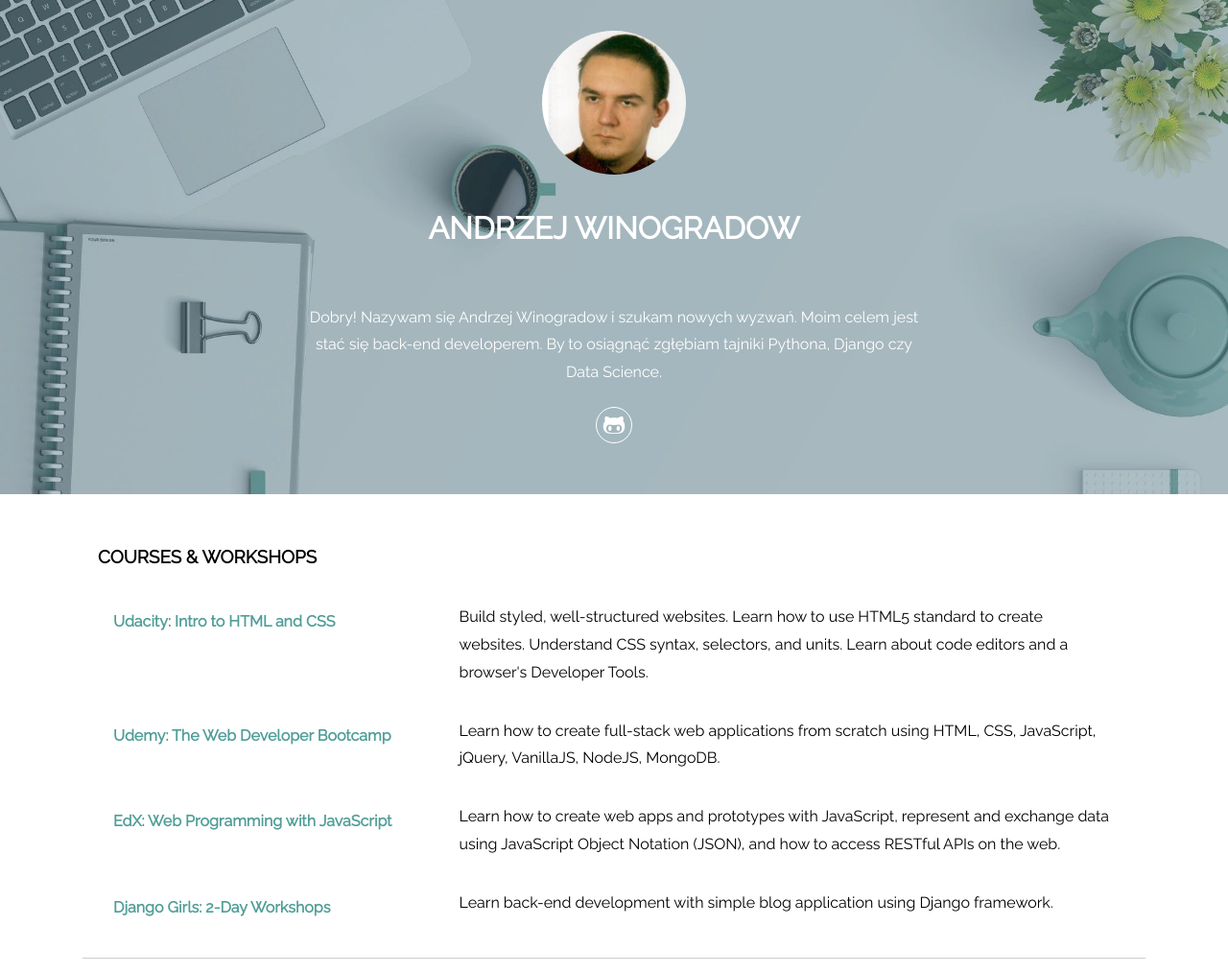
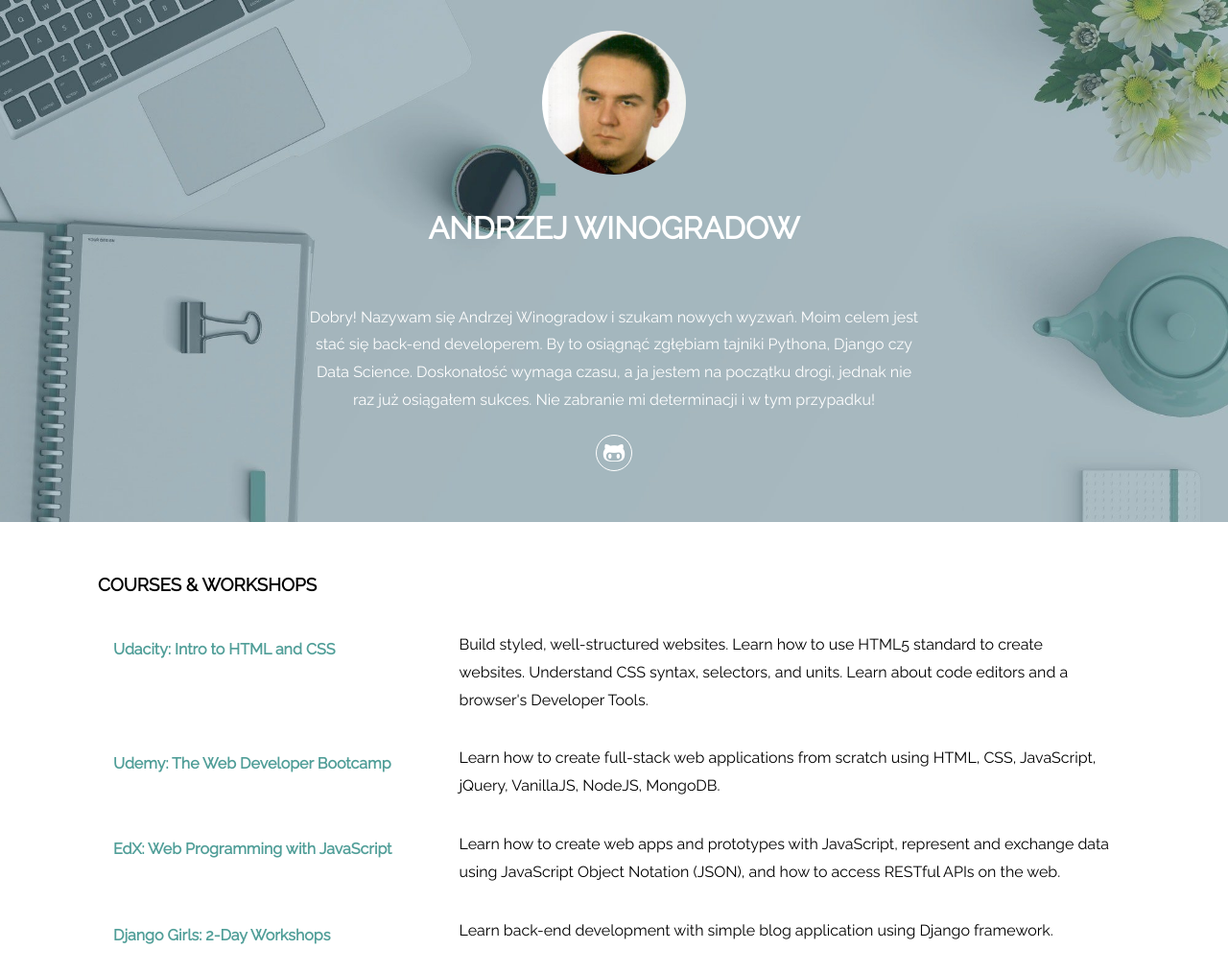
Before and after one commit to AndrzejWinogradow/CV, a plain HTML site: page index.html in a window 1280 px wide. Shown: the top 1014 px of the page at 96% size. Drawn offline with Linux system fonts and the light colour scheme.

Commit message:
Update index.html

```diff
--- a/index.html
+++ b/index.html
@@ -18,7 +18,7 @@
     </div>
     <h1>Andrzej Winogradow</h1>
     <section>
-      <p>Dobry! Nazywam się Andrzej Winogradow i szukam nowych wyzwań. Moim celem jest stać się back-end developerem. By to osiągnąć zgłębiam tajniki Pythona, Django czy Data Science. </p>
+      <p>Dobry! Nazywam się Andrzej Winogradow i szukam nowych wyzwań. Moim celem jest stać się back-end developerem. By to osiągnąć zgłębiam tajniki Pythona, Django czy Data Science. Doskonałość wymaga czasu, a ja jestem na początku drogi, jednak nie raz już osiągałem sukces. Nie zabranie mi determinacji i w tym przypadku!</p>
       <!-- <a href="https://www.facebook.com/" target="_blank">
         <i class="fab fa-facebook-f"></i>
       </a>
```
